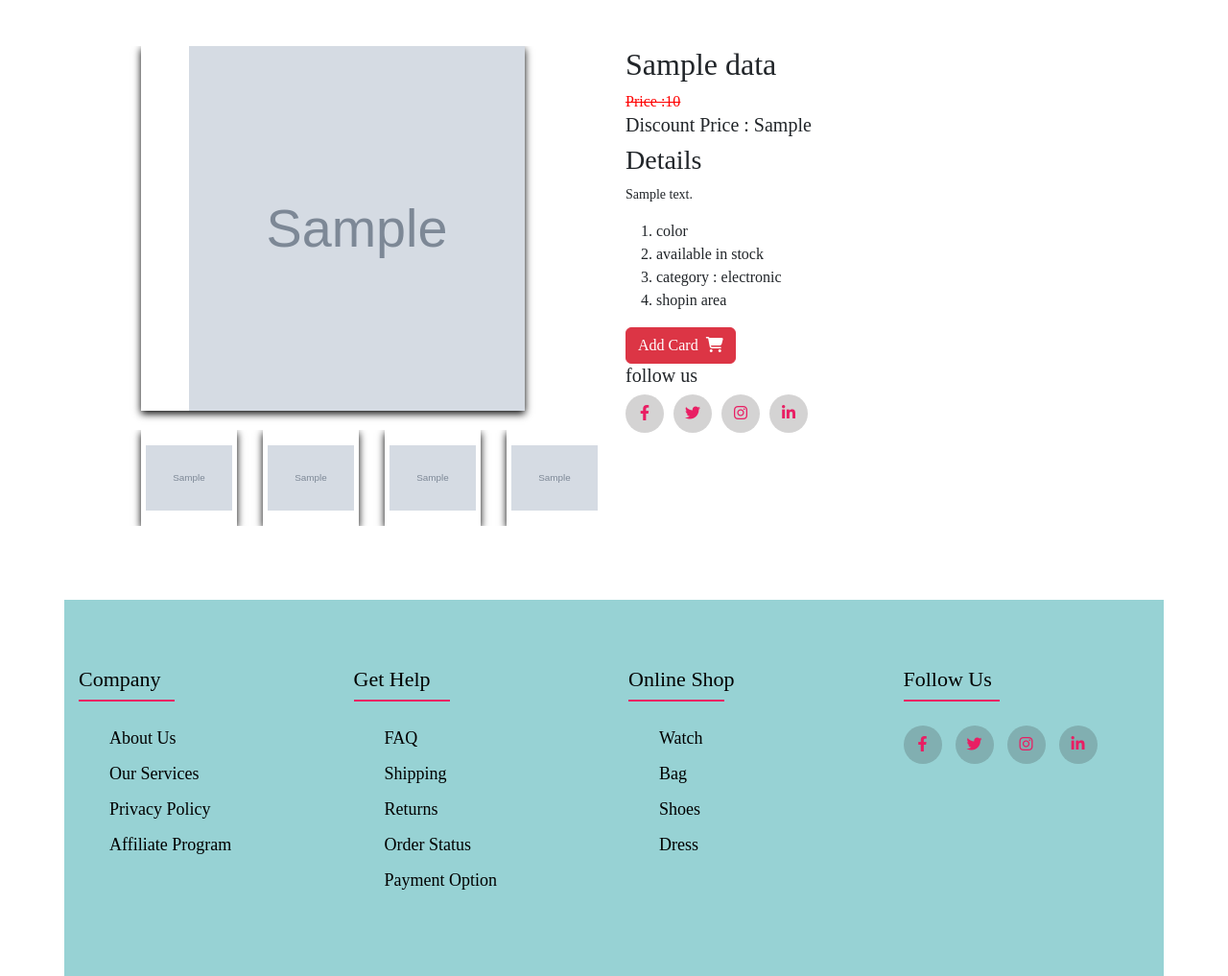
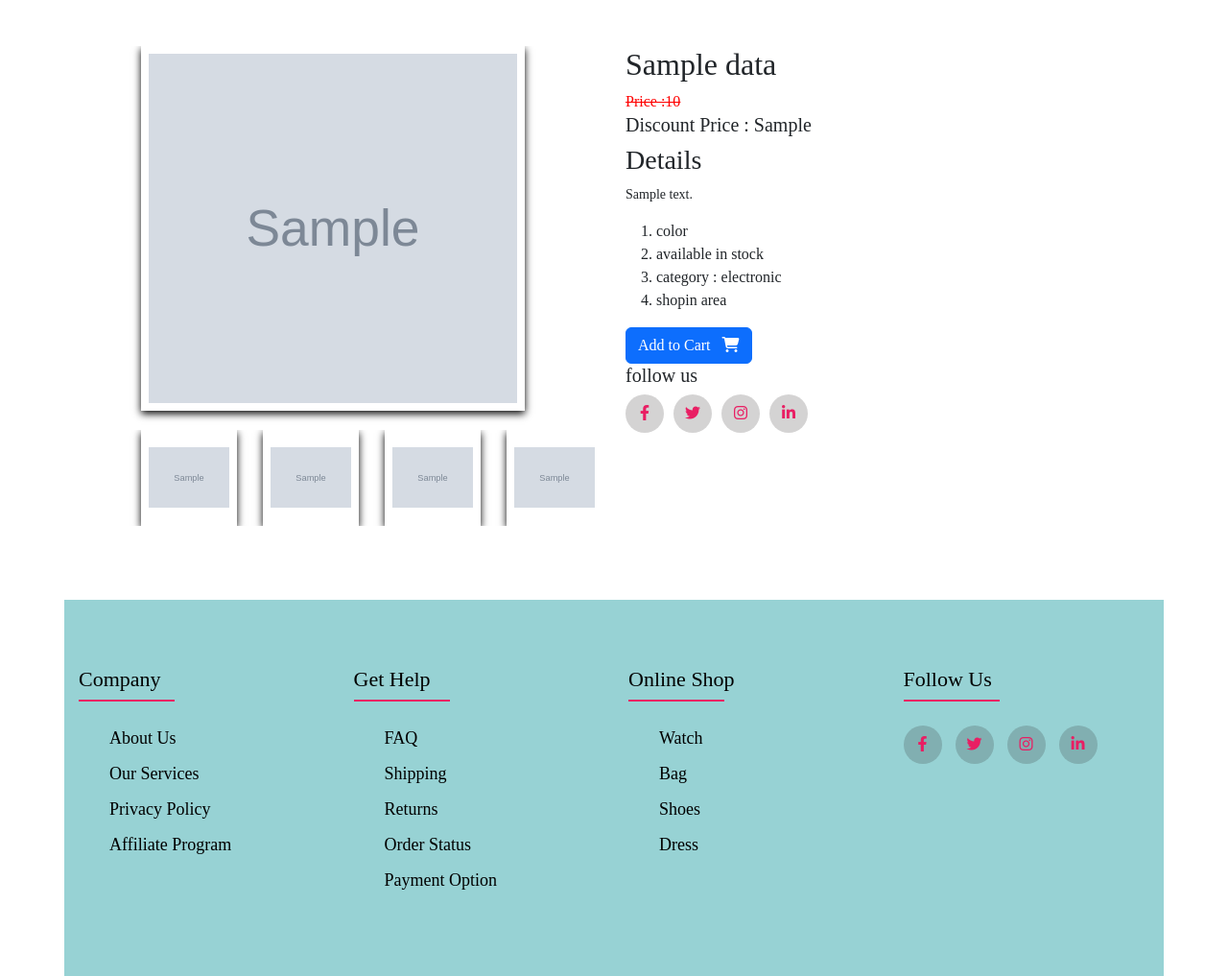
Before and after one commit to mdjalalsk/cl4-ecommerce, a CodeIgniter 4 app: the page made by app/Views/showsection/singleproduct.php in a window 1280 px wide. Shown: the part 133-1150 px from the top of the page at 96% size. Run offline with PHP 8.4 and a stand-in for CodeIgniter, Linux system fonts and the light colour scheme; the template is opened without the code that fills it: most values are stand-ins (such as "Sample title", 1, 10 or a date in 2020); grey boxes marked "Sample" are stand-in pictures; some libraries are stand-ins or nearby versions.

Commit message:
cart page and single product page

```diff
--- a/app/Views/showsection/singleproduct.php
+++ b/app/Views/showsection/singleproduct.php
@@ -9,13 +9,13 @@
         <div class="col-md-6">
             <?php foreach ($data as $row) : ?>
                 <div class="single-pro-img">
-                    <img src="<?= base_url('productimg/' . $row['imagename']) ?>" alt="...">
+                    <img src="<?= base_url('productimg/' . $row['imagename']) ?>" class="card-img-top p-2" alt="...">
 
                     <div class="single-small-img">
-                        <img src="<?= base_url('productimg/' . $row['imagename']) ?>" alt="...">
-                        <img src="<?= base_url('productimg/' . $row['imagename']) ?>" alt="...">
-                        <img src="<?= base_url('productimg/' . $row['imagename']) ?>" alt="...">
-                        <img src="<?= base_url('productimg/' . $row['imagename']) ?>" alt="...">
+                        <img src="<?= base_url('productimg/' . $row['imagename']) ?>" class="card-img-top p-2" alt="...">
+                        <img src="<?= base_url('productimg/' . $row['imagename']) ?>" class="card-img-top p-2" alt="...">
+                        <img src="<?= base_url('productimg/' . $row['imagename']) ?>" class="card-img-top p-2" alt="...">
+                        <img src="<?= base_url('productimg/' . $row['imagename']) ?>" class="card-img-top p-2" alt="...">
 
                     </div>
                 </div>
@@ -23,7 +23,7 @@
 
         <div class="col-md-6">
             <div class="sigle-card-details">
-                <h2><?= $row['name'] ?></h2>
+                <h2 class="pname"><?= $row['name'] ?></h2>
                 <del>Price :<?= $row['price'] ?></del>
                 <h5>Discount Price : <?= $row['price2'] ?></h5>
                 <h3>Details</h3>
@@ -34,8 +34,9 @@
                     <li>category : electronic</li>
                     <li>shopin area</li>
                 </ol>
-                <a href="" class="btn btn-danger"> Add Card &nbsp<i class="fa-solid fa-cart-shopping"></i></a>
-
+                <a data-id="<?= $row['id'] ?>" data-price="<?= $row['price'] ?>" type="button" class="addCartBtn btn btn-primary shop-button" href="javascript:void(0)">
+                    Add to Cart &nbsp; <i class="fa-solid fa-cart-shopping"></i>
+                </a>
                 <div>
                     <h5>follow us</h5>
                     <div class="single-social-links">
```
Also changed, not shown: app/Views/showsection/cart.php (+4 -4 lines).
